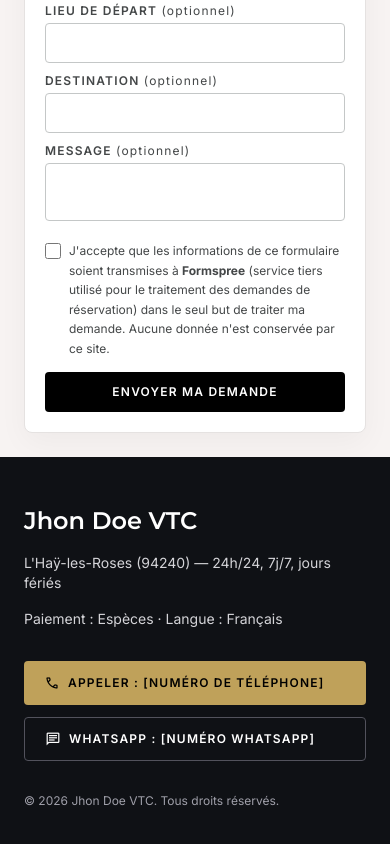
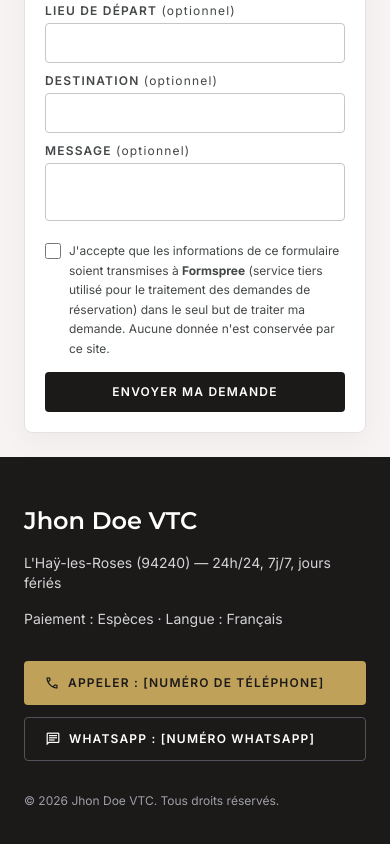
Before and after one commit to Peter-Binate/souhalio-vtc, a Next.js app: page / in a window 390 px wide. Shown: the part 9748-10592 px from the top of the page. Built offline with nearby package versions, Linux system fonts and the light colour scheme; no server answers.

Commit message:
style: update color palette and refine layout responsive spacings

```diff
--- a/app/globals.css
+++ b/app/globals.css
@@ -9,10 +9,10 @@
  */
 :root {
   --background: #fdf8f8;
-  --foreground: #1c1b1b;
+  --foreground: #1B1A19;
 
-  --color-primary: #000000;
-  --color-deep-midnight: #0f1115;
+  --color-primary: #1B1A19;
+  --color-deep-midnight: #282726;
   --color-accent: #bfa15a;
   --color-surface: #ffffff;
   --color-surface-low: #f7f3f2;
--- a/components/itinerary/route-map.tsx
+++ b/components/itinerary/route-map.tsx
@@ -61,7 +61,7 @@ export default function RouteMap({ route }: { route: RouteGeometry | null }) {
           type: "line",
           source: "route",
           layout: { "line-join": "round", "line-cap": "round" },
-          paint: { "line-color": "#111827", "line-width": 5 },
+          paint: { "line-color": "#1B1A19", "line-width": 5 },
         });
       }
       const coords = route.coordinates;
--- a/components/layout/footer.tsx
+++ b/components/layout/footer.tsx
@@ -4,8 +4,8 @@ export function Footer() {
   const year = new Date().getFullYear();
 
   return (
-    <footer className="bg-deep-midnight pb-24 text-zinc-300 sm:pb-[80px]">
-      <div className="mx-auto grid max-w-[1280px] grid-cols-1 gap-8 px-6 py-12 sm:py-[80px] md:grid-cols-2 md:items-start">
+    <footer className="bg-primary pb-24 text-zinc-300 sm:pb-20">
+      <div className="mx-auto grid max-w-7xl grid-cols-1 gap-8 px-6 py-12 sm:py-20 md:grid-cols-2 md:items-start">
         <div className="space-y-4">
           <p className="font-headline text-2xl font-semibold text-white">{BUSINESS.name}</p>
           <p className="text-sm">
--- a/components/sections/about.tsx
+++ b/components/sections/about.tsx
@@ -39,7 +39,7 @@ export function About() {
       <div className="mx-auto max-w-7xl space-y-16 px-6 md:space-y-24">
         {/* Bloc 1 : le chauffeur */}
         <div className="grid grid-cols-1 items-center gap-8 md:grid-cols-2">
-          <div className="relative order-2 aspect-[4/3] overflow-hidden rounded-card bg-surface-low md:order-1 dark:bg-zinc-900">
+          <div className="relative order-2 aspect-4/3 overflow-hidden rounded-card bg-surface-low md:order-1 dark:bg-zinc-900">
             <Image
               src="/images/chauffeur.jpg"
               alt={`Chauffeur privé VTC ${BUSINESS.city}`}
@@ -107,7 +107,7 @@ export function About() {
               ))}
             </div>
           </div>
-          <div className="relative aspect-[4/3] overflow-hidden rounded-card bg-surface-low dark:bg-zinc-900">
+          <div className="relative aspect-4/3 overflow-hidden rounded-card bg-surface-low dark:bg-zinc-900">
             <Image
               src="/images/kia-niro.jpg"
               alt="Kia Niro hybride gris foncé chauffeur VTC Île-de-France"
```
